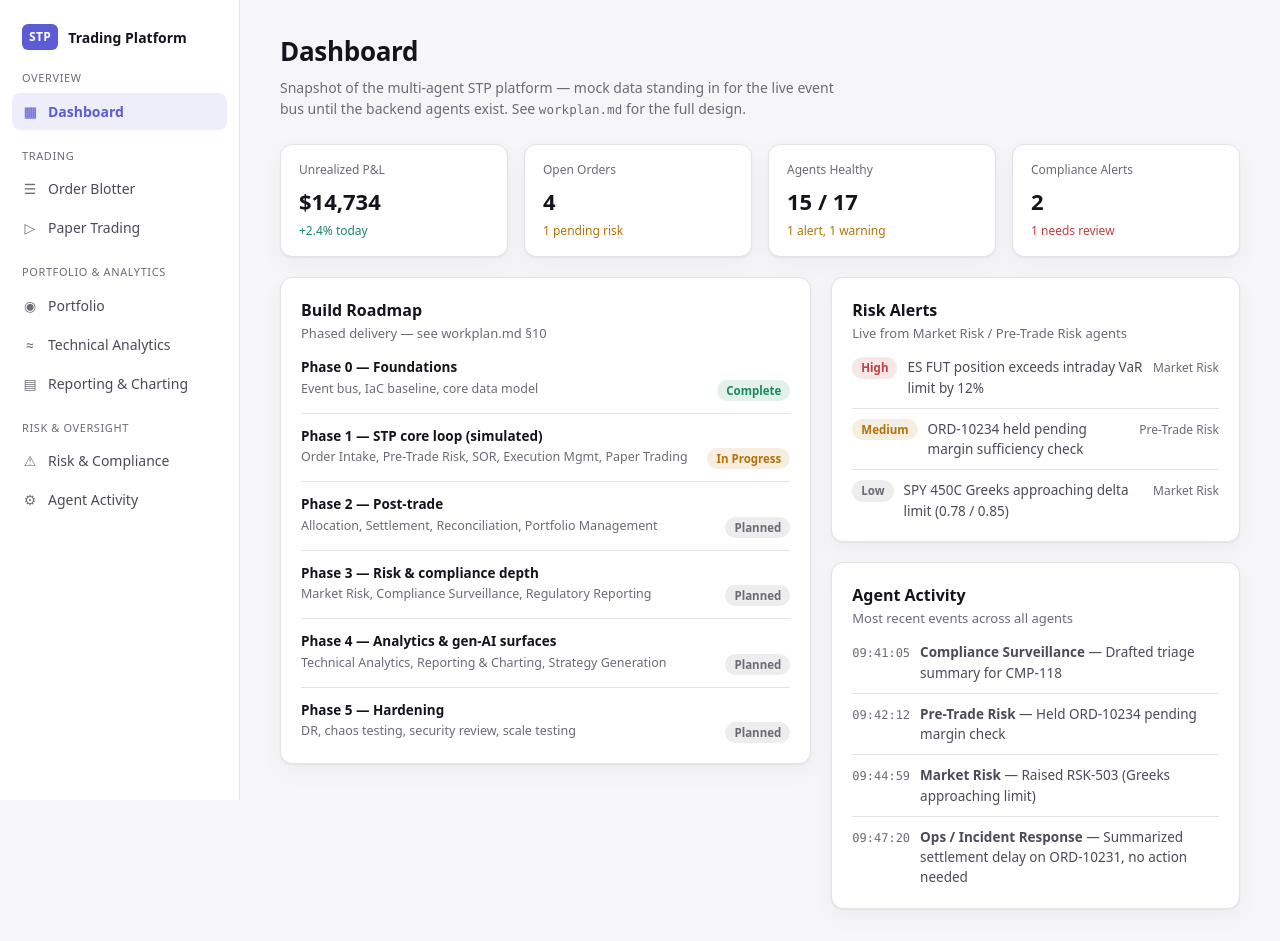
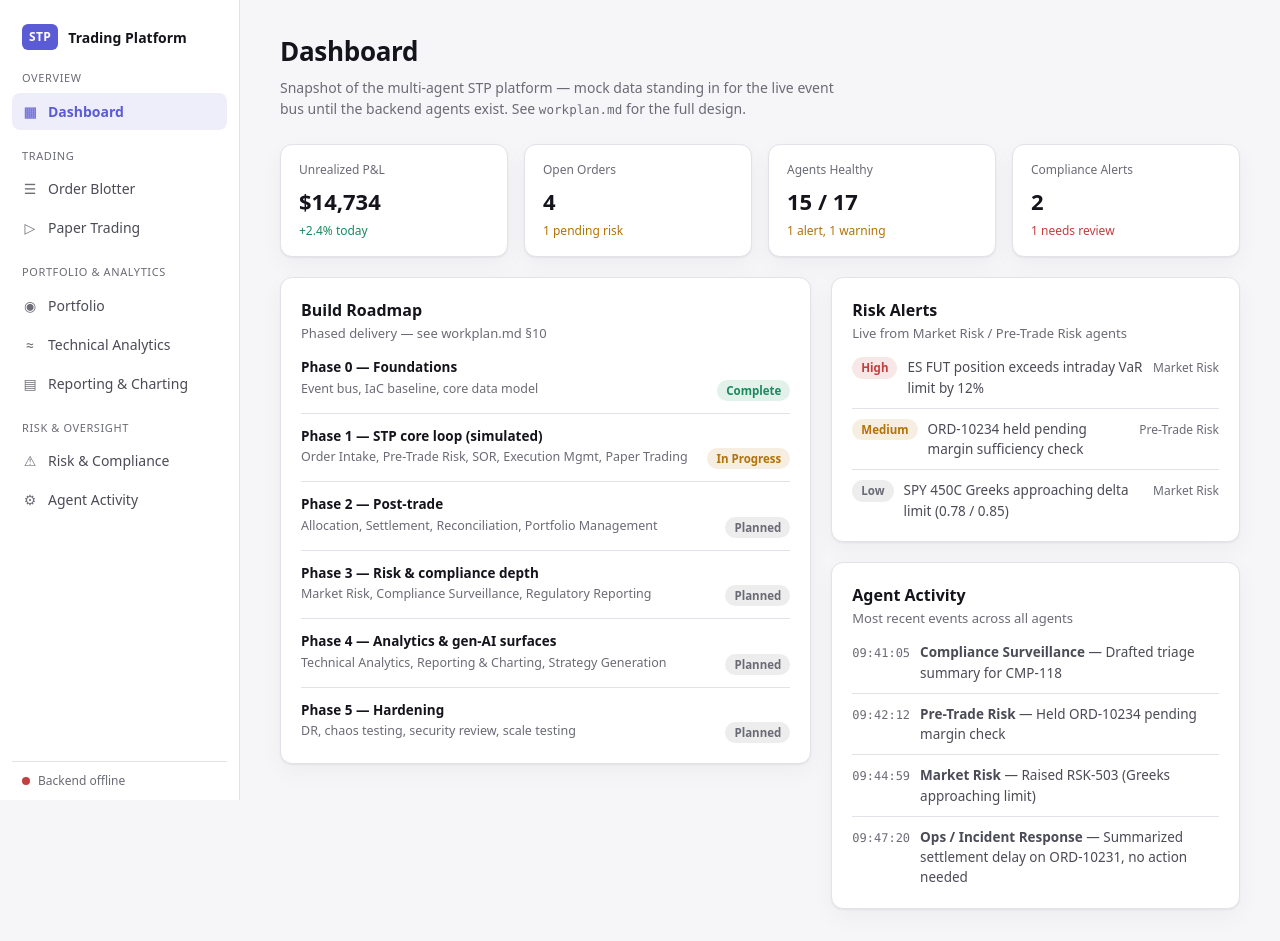
Before and after one commit to thompgt/trading-platform-stp, a React (Vite) app in the folder frontend/: page / in a window 1280 px wide. Built offline with nearby package versions, Linux system fonts and the light colour scheme; no server answers.

Commit message:
Add live backend-connectivity indicator to the sidebar so a down backend is surfaced, not silent

```diff
--- /dev/null
+++ b/frontend/src/api/useBackendHealth.js
@@ -0,0 +1,29 @@
+import { useEffect, useState } from 'react'
+import { get } from './client.js'
+
+/** Polls the backend health endpoint so the UI can surface "backend is down" proactively. */
+export function useBackendHealth(intervalMs = 15000) {
+  const [status, setStatus] = useState('checking') // 'checking' | 'online' | 'offline'
+
+  useEffect(() => {
+    let cancelled = false
+
+    async function check() {
+      try {
+        await get('/health')
+        if (!cancelled) setStatus('online')
+      } catch {
+        if (!cancelled) setStatus('offline')
+      }
+    }
+
+    check()
+    const id = setInterval(check, intervalMs)
+    return () => {
+      cancelled = true
+      clearInterval(id)
+    }
+  }, [intervalMs])
+
+  return status
+}
--- a/frontend/src/components/Sidebar.jsx
+++ b/frontend/src/components/Sidebar.jsx
@@ -1,4 +1,5 @@
 import { NavLink } from 'react-router-dom'
+import { useBackendHealth } from '../api/useBackendHealth.js'
 
 const NAV_SECTIONS = [
   {
@@ -29,7 +30,15 @@ const NAV_SECTIONS = [
   },
 ]
 
+const HEALTH_LABEL = {
+  checking: 'Checking backend…',
+  online: 'Backend online',
+  offline: 'Backend offline',
+}
+
 export default function Sidebar() {
+  const health = useBackendHealth()
+
   return (
     <aside className="sidebar">
       <div className="sidebar-brand">
@@ -54,6 +63,10 @@ export default function Sidebar() {
           </div>
         ))}
       </nav>
+      <div className="sidebar-health" role="status">
+        <span className={`sidebar-health-dot sidebar-health-${health}`} />
+        {HEALTH_LABEL[health]}
+      </div>
     </aside>
   )
 }
--- a/frontend/src/index.css
+++ b/frontend/src/index.css
@@ -108,11 +108,17 @@ code {
   flex-shrink: 0;
   background: var(--bg-panel);
   border-right: 1px solid var(--border);
-  padding: 20px 12px;
+  padding: 20px 12px 0;
   position: sticky;
   top: 0;
   height: 100vh;
+  display: flex;
+  flex-direction: column;
   overflow-y: auto;
+}
+
+.sidebar nav {
+  flex: 1;
 }
 
 .sidebar-brand {
@@ -176,6 +182,38 @@ code {
   width: 16px;
   text-align: center;
   opacity: 0.8;
+}
+
+.sidebar-health {
+  position: sticky;
+  bottom: 0;
+  margin-top: auto;
+  display: flex;
+  align-items: center;
+  gap: 8px;
+  padding: 10px;
+  font-size: 12px;
+  color: var(--neutral);
+  border-top: 1px solid var(--border);
+}
+
+.sidebar-health-dot {
+  width: 8px;
+  height: 8px;
+  border-radius: 50%;
+  flex-shrink: 0;
+}
+
+.sidebar-health-checking {
+  background: var(--neutral);
+}
+
+.sidebar-health-online {
+  background: var(--good);
+}
+
+.sidebar-health-offline {
+  background: var(--bad);
 }
 
 .app-main {
```
Also changed, not shown: 2 other files (tests, documents, lock files or other folders).
